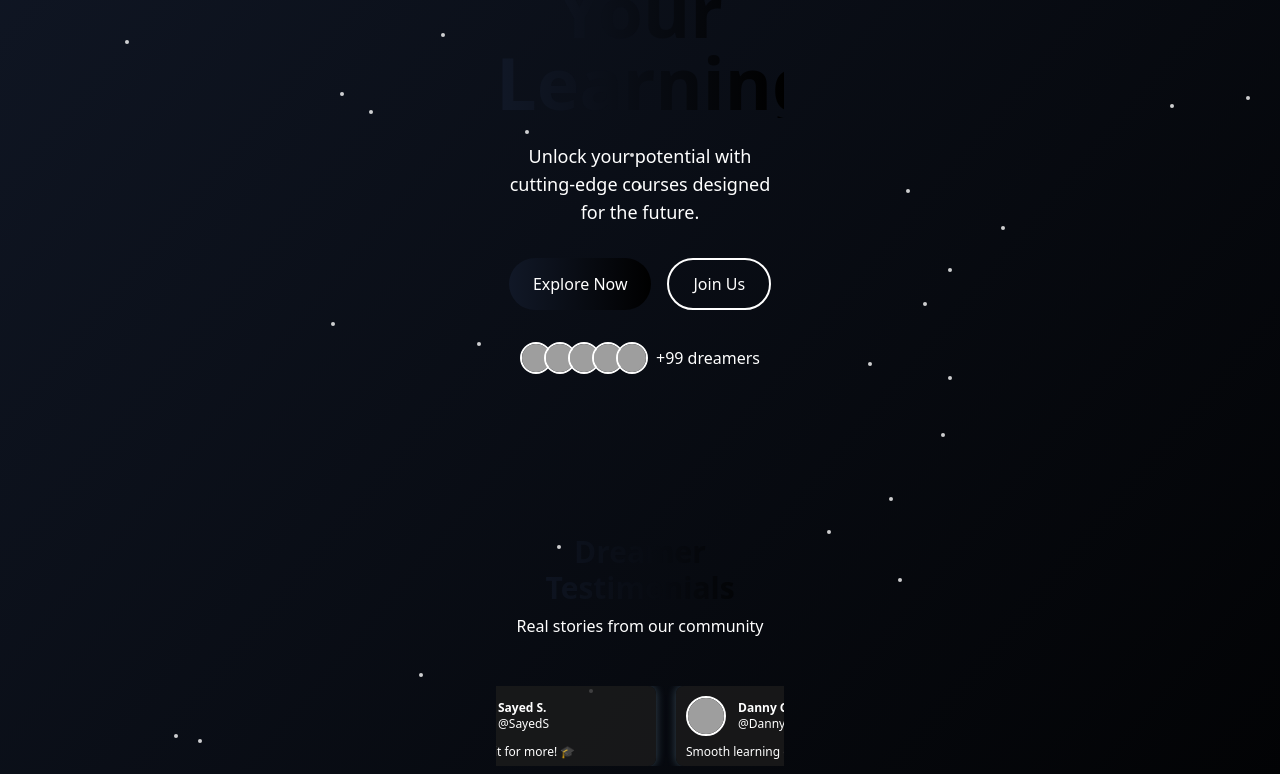
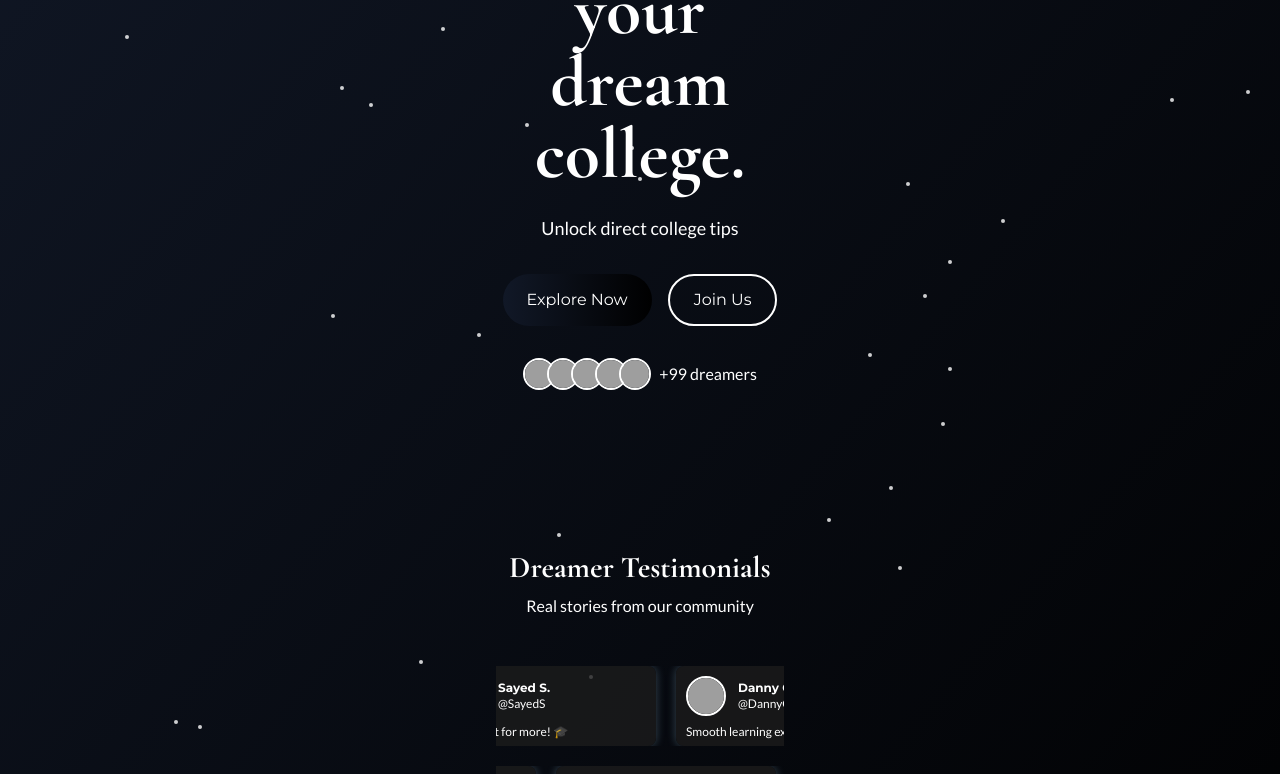
Before and after one commit to dannywchen/dreamyuni, a Nuxt app in the folder dreamyuni/: page / in a window 1280 px wide. Shown: the part 430-1204 px from the top of the page. Built offline with nearby package versions, Linux system fonts and the light colour scheme; grey boxes are pictures that could not be loaded.

Commit message:
Homepage UI rehaul (dark mode bug)

```diff
--- a/dreamyuni/pages/index.vue
+++ b/dreamyuni/pages/index.vue
@@ -1,5 +1,5 @@
 <template>
-  <div class="min-h-screen bg-gradient-to-br from-gray-900 to-black text-white relative overflow-hidden">
+  <div class="min-h-screen bg-gradient-to-br from-gray-900 to-black text-white relative overflow-hidden font-playfair">
     <!-- Confetti and Stars -->
     <div class="absolute inset-0 pointer-events-none">
       <div v-for="i in 50" :key="i" class="absolute animate-twinkle" :style="{ top: `${Math.random() * 100}%`, left: `${Math.random() * 100}%` }">
@@ -16,24 +16,24 @@
     <!-- Main Banner Section -->
     <main class="text-center py-20 px-4 relative z-10">
       <div class="inline-block bg-gradient-to-r from-pastel-blue to-pastel-purple text-sm px-4 py-2 rounded-full mb-6 animate-pulse">Welcome to DreamyUni</div>
-      <h1 class="text-5xl md:text-7xl font-bold mb-6 text-transparent bg-clip-text bg-gradient-to-r from-pastel-pink via-pastel-blue to-pastel-green">Elevate Your Learning</h1>
-      <p class="text-lg mb-8 max-w-2xl mx-auto text-pastel-text">Unlock your potential with cutting-edge courses designed for the future.</p>
+      <h1 class="text-5xl md:text-7xl font-bold mb-6 text-pastel-pink font-cormorant">Choose your dream college.</h1>
+      <p class="text-lg mb-8 max-w-2xl mx-auto text-pastel-text font-lato">Unlock direct college tips</p>
       <div class="flex justify-center space-x-4 mb-8">
-        <button class="bg-gradient-to-r from-pastel-blue to-pastel-purple text-white px-6 py-3 rounded-full hover:shadow-neon transition duration-300">Explore Now</button>
-        <button class="bg-transparent border-2 border-pastel-pink text-pastel-pink px-6 py-3 rounded-full hover:bg-pastel-pink hover:text-white transition duration-300">Join Us</button>
+        <button class="bg-gradient-to-r from-pastel-blue to-pastel-purple text-white px-6 py-3 rounded-full hover:shadow-neon transition duration-300 font-montserrat">Explore Now</button>
+        <button class="bg-transparent border-2 border-pastel-pink text-pastel-pink px-6 py-3 rounded-full hover:bg-pastel-pink hover:text-white transition duration-300 font-montserrat">Join Us</button>
       </div>
       <div class="flex justify-center items-center">
         <div class="flex -space-x-2">
           <img v-for="i in 5" :key="i" :src="`https://picsum.photos/40?random=${i}`" :alt="`User ${i}`" class="w-8 h-8 rounded-full border-2 border-pastel-blue">
         </div>
-        <span class="ml-2 text-pastel-green">+99 dreamers</span>
+        <span class="ml-2 text-pastel-green font-lato">+99 dreamers</span>
       </div>
     </main>
 
     <!-- Testimonials Section -->
     <section class="py-20 px-4 overflow-hidden relative z-10">
-      <h2 class="text-3xl font-bold text-center mb-2 text-transparent bg-clip-text bg-gradient-to-r from-pastel-purple to-pastel-pink">Dreamer Testimonials</h2>
-      <p class="text-center mb-12 text-pastel-text">Real stories from our community</p>
+      <h2 class="text-3xl font-bold text-center mb-2 text-pastel-purple font-cormorant">Dreamer Testimonials</h2>
+      <p class="text-center mb-12 text-pastel-text font-lato">Real stories from our community</p>
       <div class="relative">
         <div class="testimonial-row" v-for="(row, index) in 3" :key="index">
           <div class="testimonial-container" :class="{ 'move-right': index % 2 === 0, 'move-left': index % 2 !== 0 }">
@@ -41,11 +41,11 @@
               <div class="flex items-center">
                 <img :src="testimonial.avatar" :alt="testimonial.name" class="w-10 h-10 rounded-full mr-3 border-2 border-pastel-green">
                 <div>
-                  <h3 class="font-bold text-pastel-blue text-xs">{{ testimonial.name }}</h3>
-                  <p class="text-xs text-pastel-text">{{ testimonial.handle }}</p>
+                  <h3 class="font-bold text-pastel-blue text-xs font-montserrat">{{ testimonial.name }}</h3>
+                  <p class="text-xs text-pastel-text font-lato">{{ testimonial.handle }}</p>
                 </div>
               </div>
-              <p class="text-pastel-text text-xs mt-2 line-clamp-2">{{ testimonial.text }}</p>
+              <p class="text-xs text-pastel-text mt-2 line-clamp-2 font-lato">{{ testimonial.text }}</p>
             </div>
           </div>
         </div>
@@ -53,7 +53,7 @@
     </section>
 
     <!-- Footer Section -->
-    <footer class="bg-gray-900 py-12 px-4 relative z-10">
+    <footer class="bg-gray-900 py-12 px-4 relative z-10 font-lato">
       <!-- Footer content remains unchanged -->
     </footer>
   </div>
@@ -99,7 +99,7 @@ onMounted(() => {
 </script>
 
 <style scoped>
-@import url('https://fonts.googleapis.com/css2?family=Inter:wght@400;600;700&display=swap');
+@import url('https://fonts.googleapis.com/css2?family=Playfair+Display:wght@400;700&family=Cormorant+Garamond:wght@400;700&family=Lato:wght@400;700&family=Montserrat:wght@400;700&display=swap');
 
 :root {
   --pastel-blue: #a0d2eb;
@@ -110,9 +110,25 @@ onMounted(() => {
 }
 
 body {
-  font-family: 'Inter', sans-serif;
+  font-family: 'Lato', sans-serif;
   background-color: #000000;
   color: var(--pastel-text);
+}
+
+.font-playfair {
+  font-family: 'Playfair Display', serif;
+}
+
+.font-cormorant {
+  font-family: 'Cormorant Garamond', serif;
+}
+
+.font-lato {
+  font-family: 'Lato', sans-serif;
+}
+
+.font-montserrat {
+  font-family: 'Montserrat', sans-serif;
 }
 
 .testimonial-row {
```
